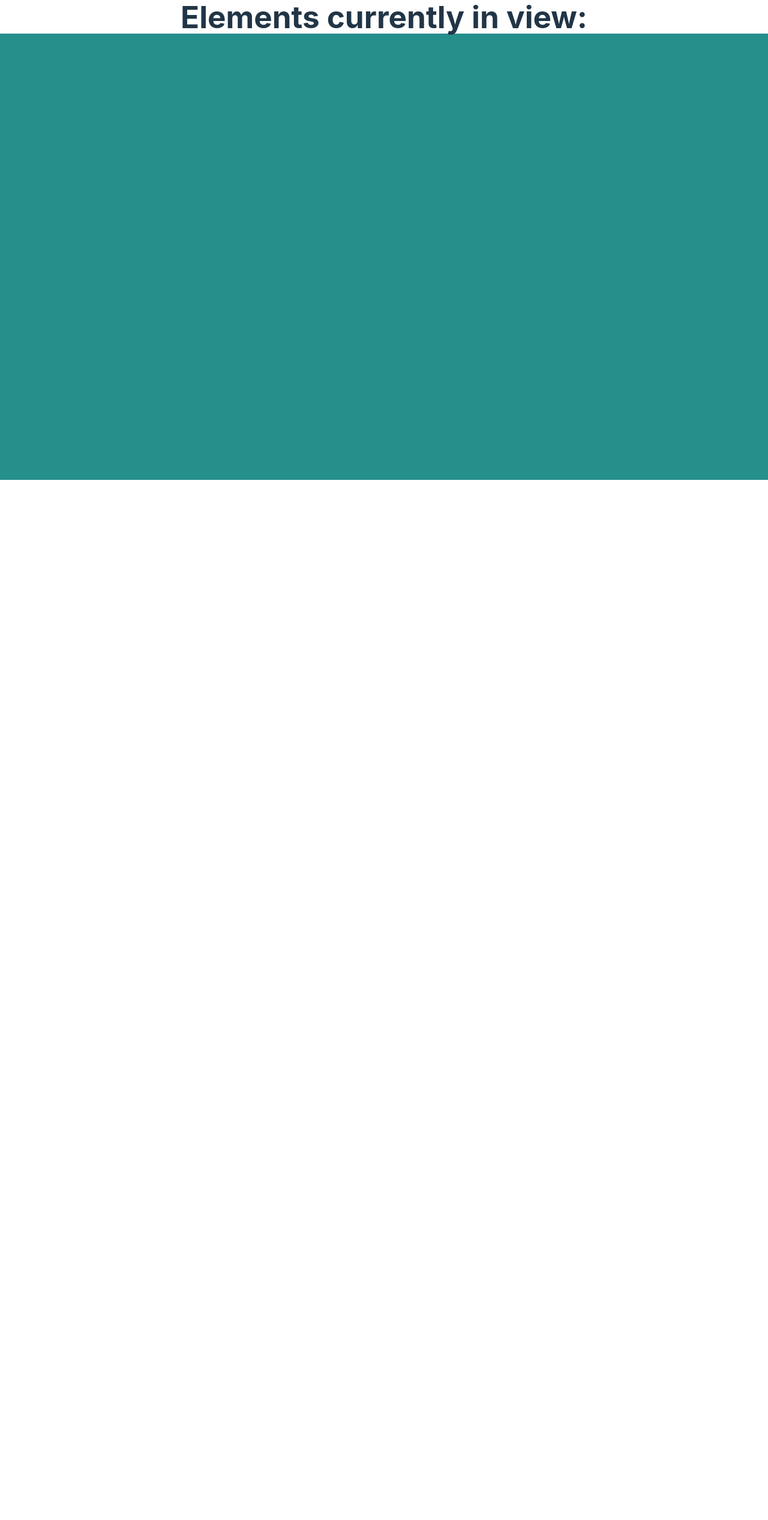
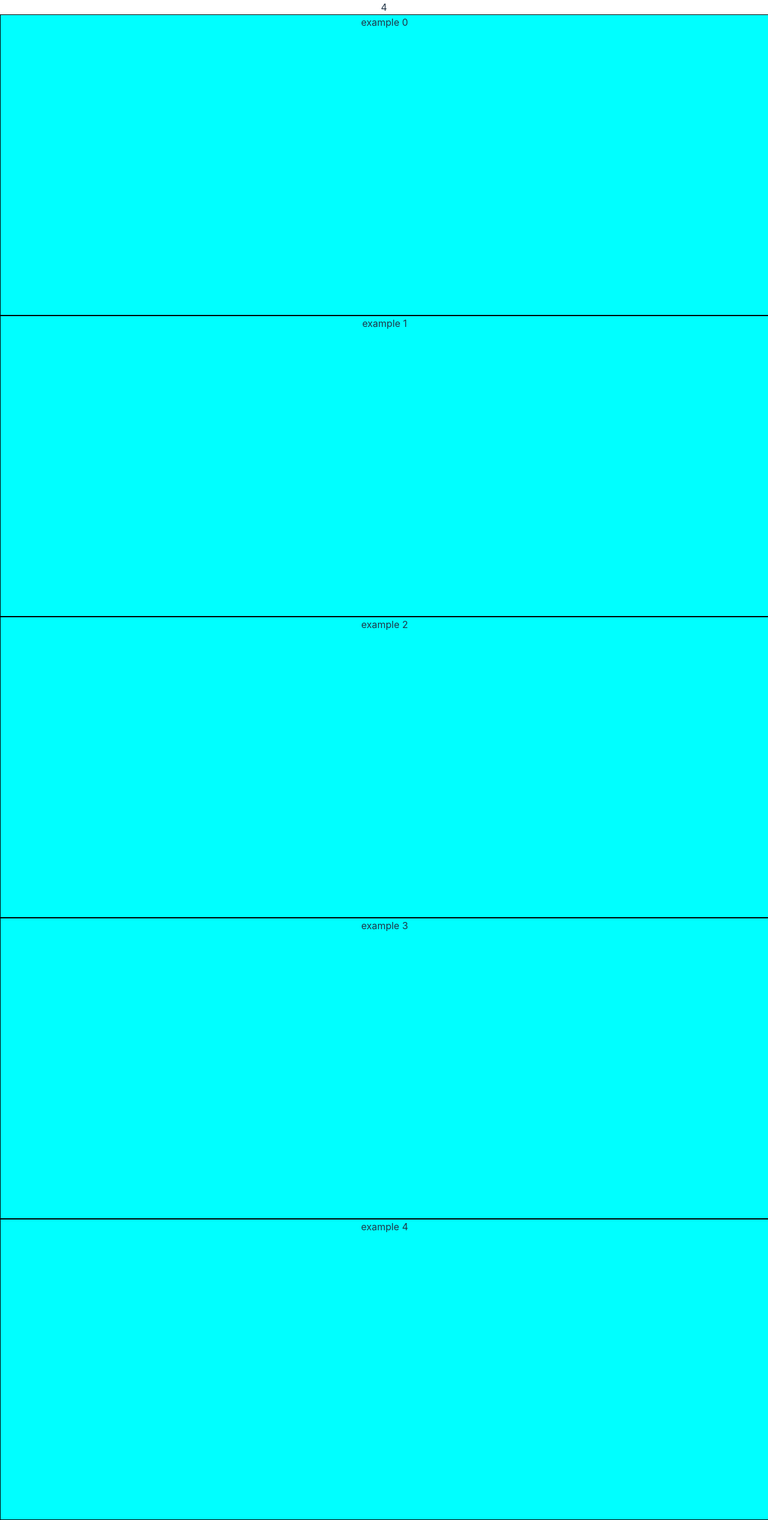
Before and after one commit to ForeSee-HK/foresee-revamp, a React (Vite) app: page / in a window 1280 px wide. Shown: the whole page at 60% size. Before the commit the page ends 800 px from the top, so only its background shows below. Built offline with nearby package versions, Linux system fonts and the light colour scheme.

Commit message:
add show progress based on largest id

```diff
--- a/src/Layout.jsx
+++ b/src/Layout.jsx
@@ -1,37 +1,47 @@
 import React, { useRef } from 'react'
 import useInView from './components/hooks/useInView'
 
+import NavProgress from './components/NavProgress'
 import Example from './components/Example'
 
 const Layout = () => {
 
     // Example Refs
-    // const exampleRef0 = useRef(null)
-    // const exampleRef1 = useRef(null)
-    // const exampleRef2 = useRef(null)
-    // const exampleRef3 = useRef(null)
-    // const exampleRef4 = useRef(null)
-    // const observedElements = useInView([exampleRef0, exampleRef1, exampleRef2, exampleRef3, exampleRef4])
+    const exampleRef0 = useRef(null)
+    const exampleRef1 = useRef(null)
+    const exampleRef2 = useRef(null)
+    const exampleRef3 = useRef(null)
+    const exampleRef4 = useRef(null)
+    const observedElements = useInView([exampleRef0, exampleRef1, exampleRef2, exampleRef3, exampleRef4])
 
-    const observedElements = useInView([])
+    // const observedElements = useInView([])
 
     return (
       <div>
-        <h1 style={{ position: 'sticky', top: 0, background: '#fff', margin: 0, widith: "100%" }}>
+        <NavProgress progress={Object.keys(observedElements).reduce((latest, key) => {
+              if (observedElements[key].isInView) {
+                return (key> latest ) ? key : latest
+              }else{
+                return latest
+              }
+            }, 0)} />
+        {/* <h1 style={{ position: 'sticky', top: 0, background: '#fff', margin: 0, widith: "100%" }}>
             Elements currently in view:
+            {console.log(observedElements)}
             {Object.keys(observedElements).map((key) => {
               return <span key={key}>{observedElements[key].isInView ? key : ''}</span>;
             })}
-        </h1>
+        </h1> */}
+
 
         {/* Page Content Below */}
 
         {/* Examples below, uncomment to view the demo */}
-        {/* <Example ref={exampleRef0} id="0" />
+        <Example ref={exampleRef0} id="0" />
         <Example ref={exampleRef1} id="1" />
         <Example ref={exampleRef2} id="2" />
         <Example ref={exampleRef3} id="3" />
-        <Example ref={exampleRef4} id="4" /> */}
+        <Example ref={exampleRef4} id="4" />
       </div>
     )
   }
--- /dev/null
+++ b/src/components/NavProgress.jsx
@@ -0,0 +1,9 @@
+const NavProgress = (props) => {
+    return (
+    <div className="nav-progress" style={{ position: 'sticky', top: 0, background: '#fff', margin: 0, widith: "100%" }}>
+      {/* <div className="progress-bar" style={{ width: props.progress + '%' }}></div> */}
+      <div>{props.progress}</div>
+    </div>
+  );
+}
+export default NavProgress;
```
